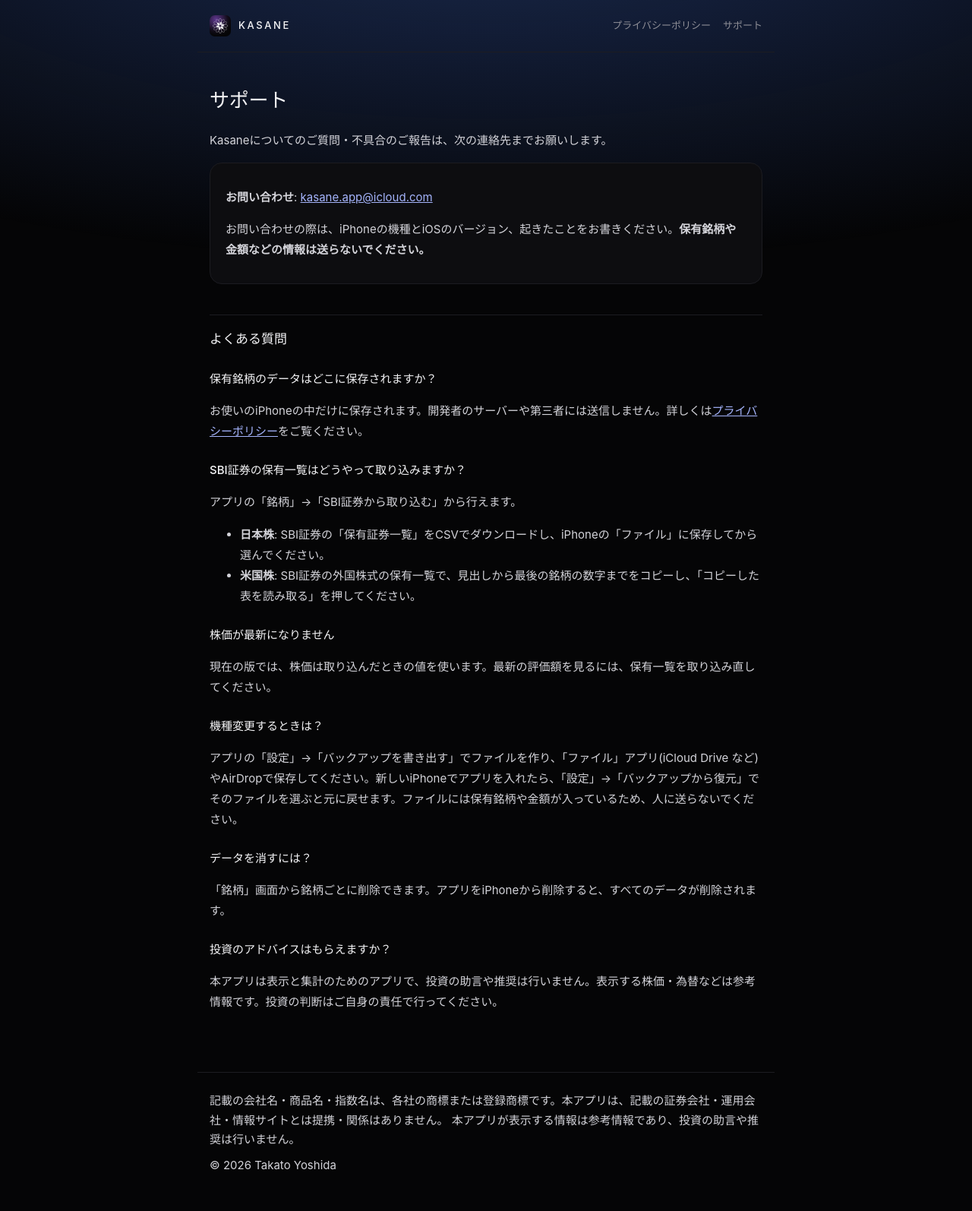
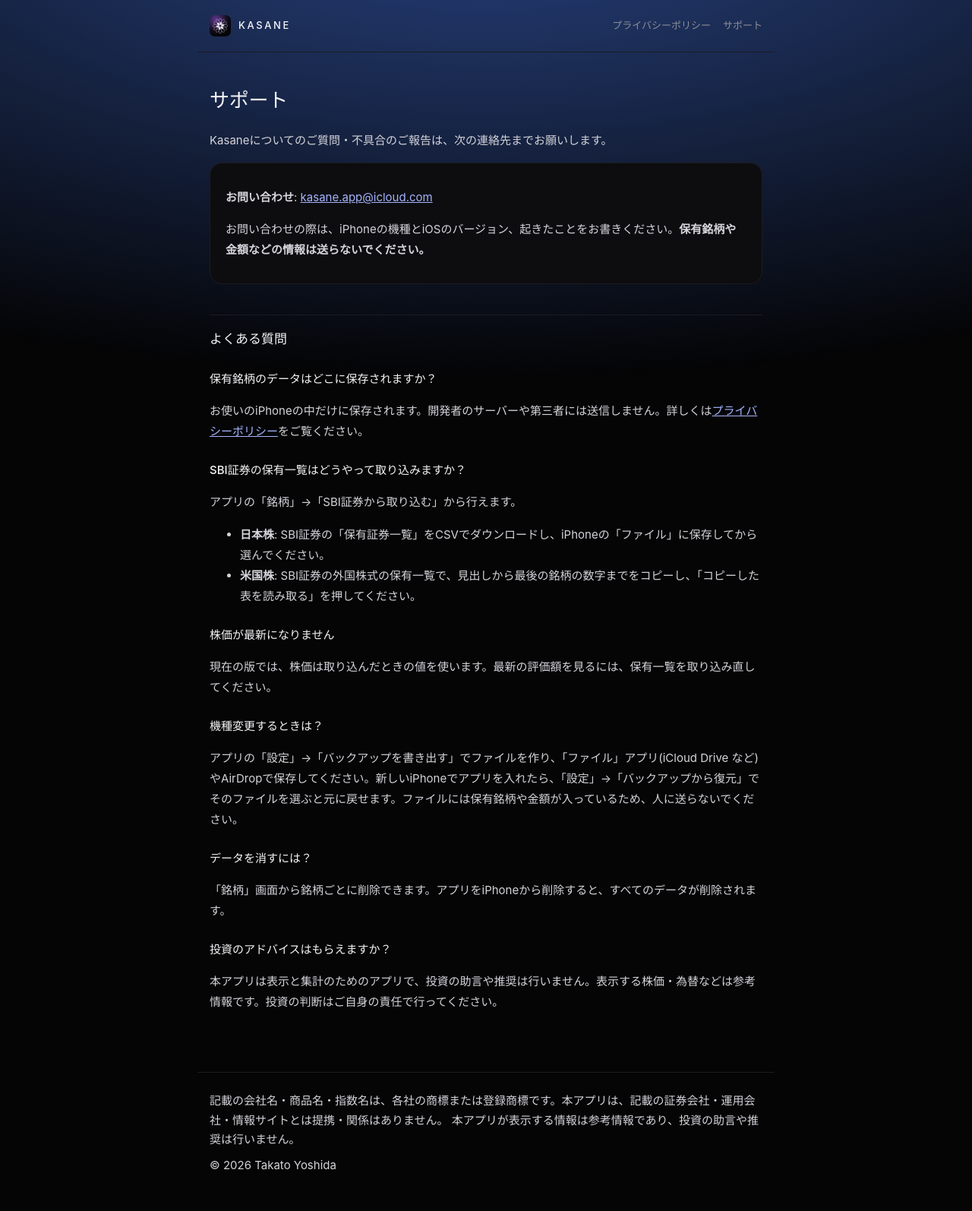
Before and after one commit to kasane-app/kasane-app.github.io, a Jekyll site: the page built from support.md, in a window 1280 px wide. Shown: the whole page at 76% size. Built offline with Jekyll 4.4.1, drawn with Linux system fonts in a browser that asks for light colours.

Commit message:
光を強くする

```diff
--- a/assets/glow.js
+++ b/assets/glow.js
@@ -18,7 +18,7 @@
     var c = tiers[i].map(function (v, k) {
       return Math.round(v + (tiers[i + 1][k] - v) * f);
     });
-    el.style.setProperty('--glow', 'rgba(' + c.join(',') + ',0.5)');
+    el.style.setProperty('--glow', 'rgba(' + c.join(',') + ',0.8)');
   }
   window.addEventListener('scroll', update, { passive: true });
   window.addEventListener('resize', update);
--- a/assets/style.css
+++ b/assets/style.css
@@ -28,10 +28,10 @@
   top: 0;
   left: 0;
   right: 0;
-  height: 70vh;
+  height: 85vh;
   pointer-events: none;
   z-index: -1;
-  background: radial-gradient(ellipse 140% 100% at 50% -20%, var(--glow, rgba(47, 79, 154, 0.5)), transparent 75%);
+  background: radial-gradient(ellipse 150% 100% at 50% -15%, var(--glow, rgba(47, 79, 154, 0.8)), transparent 80%);
 }
 
 .site-header {
```
